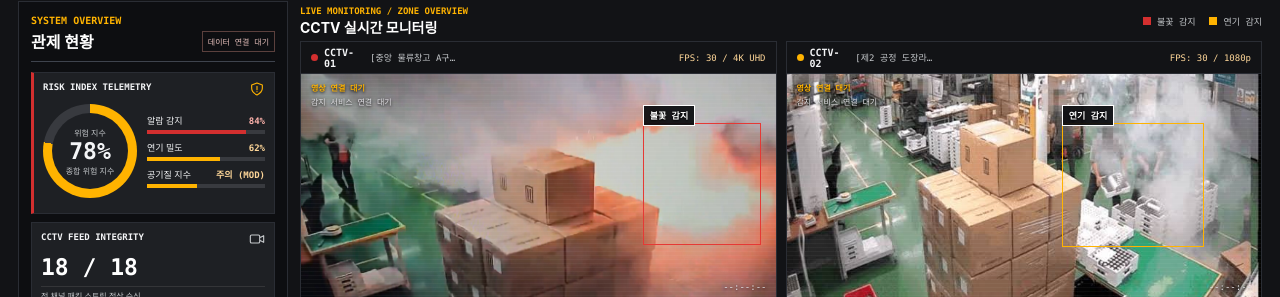
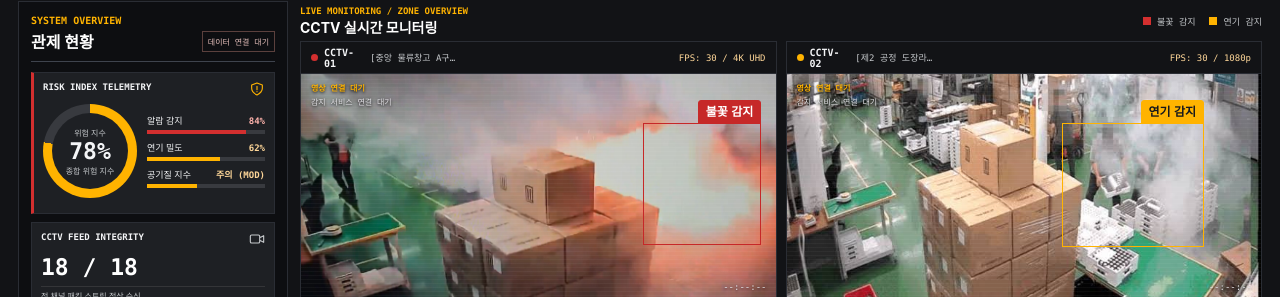
Before and after one commit to GAMZADORII/FIRIS, a React (Vite) app in the folder frontend/: page /dashboard in a window 1280 px wide. Shown: the part 169-466 px from the top of the page. Built offline with nearby package versions, Linux system fonts and the light colour scheme.

Commit message:
style: 대시보드 CCTV 감지 라벨 가독성 및 디자인 개선

```diff
--- a/frontend/src/pages/Dashboard/Dashboard.css
+++ b/frontend/src/pages/Dashboard/Dashboard.css
@@ -601,38 +601,32 @@ body {
 	z-index: 2;
 }
 
-.detection-overlay::before {
-	background: currentColor;
-	content: '';
-	height: 1px;
-	left: -1px;
+.detection-overlay > span {
+	background: var(--detection-color);
+	border: 1px solid var(--detection-color);
+	border-radius: 3px 3px 0 0;
+	bottom: 100%;
+	color: var(--detection-label-color);
+	font-family: 'Noto Sans KR', 'Malgun Gothic', sans-serif;
+	font-size: 12px;
+	font-weight: 700;
+	line-height: 16px;
+	padding: 3px 7px;
 	position: absolute;
-	top: -1px;
-	width: 8px;
-}
-
-.detection-overlay > span {
-	background: rgba(13, 14, 17, 0.94);
-	border: 1px solid currentColor;
-	color: #fff;
-	font-family: 'JetBrains Mono', Consolas, monospace;
-	font-size: 9px;
-	font-weight: 700;
-	left: -1px;
-	padding: 3px 6px;
-	position: absolute;
-	text-shadow: 0 1px 2px #000;
-	text-transform: uppercase;
-	top: -19px;
+	right: -1px;
 	white-space: nowrap;
 }
 
 .detection-overlay--fire {
-	color: #e53935;
+	--detection-color: #c62828;
+	--detection-label-color: #fff;
+	color: var(--detection-color);
 }
 
 .detection-overlay--smoke {
-	color: #ffb300;
+	--detection-color: #ffb300;
+	--detection-label-color: #16181d;
+	color: var(--detection-color);
 }
 
 .camera-feed__footer {
@@ -809,6 +803,7 @@ body {
 	}
 
 	.detection-overlay > span {
-		font-size: 7px;
+		font-size: 11px;
+		padding: 3px 6px;
 	}
 }
```
